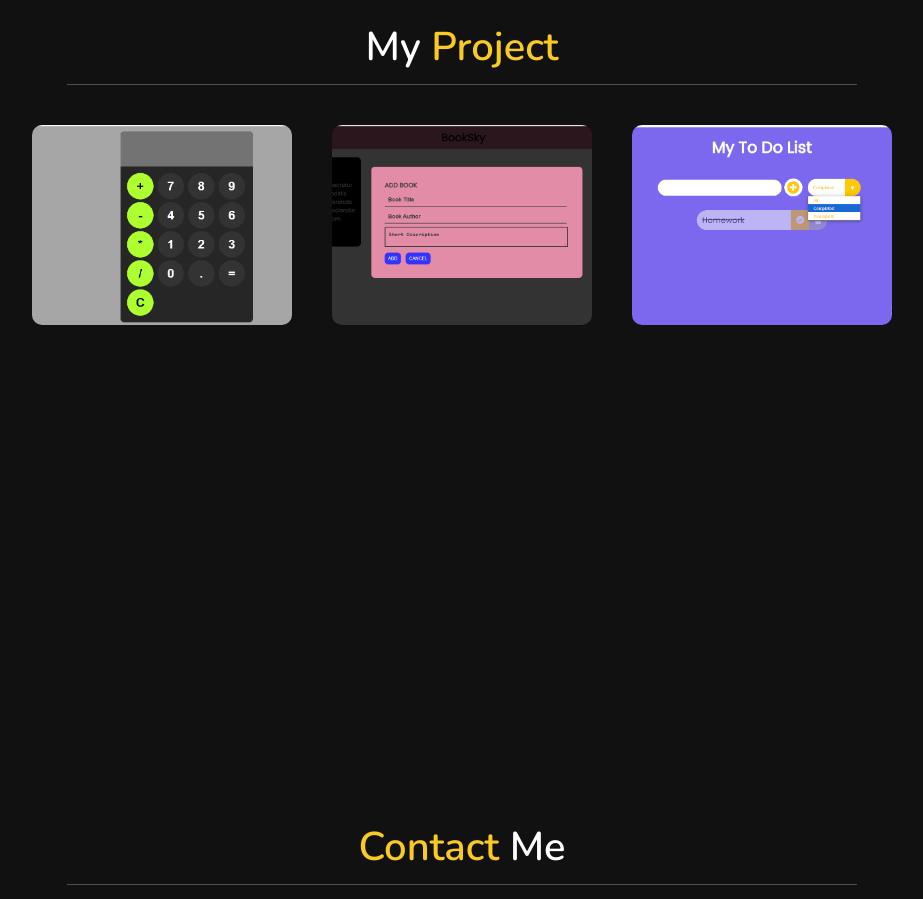
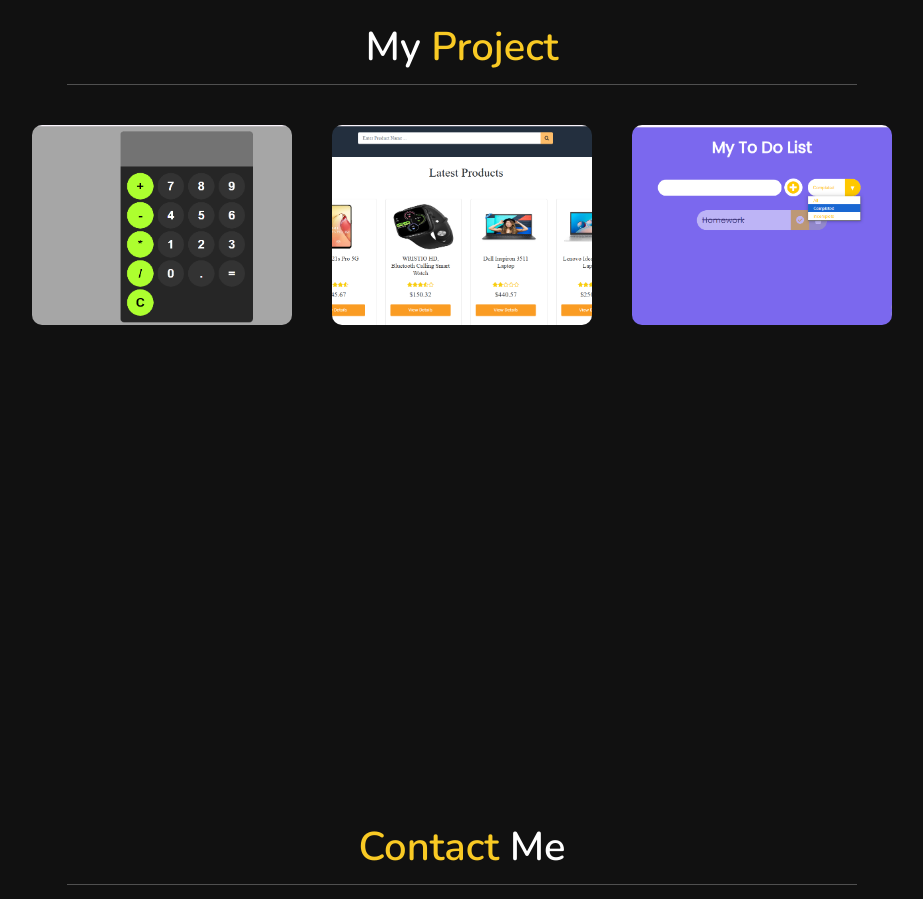
Before and after one commit to Revangapeth2003/Revanth-portfolio, a plain HTML site: page index.html in a window 1280 px wide. Shown: the part 2400-3299 px from the top of the page, without its empty margins (353-1276 px from the left). Drawn offline with nearby package versions, Linux system fonts and the light colour scheme.

Commit message:
Update index.html

```diff
--- a/index.html
+++ b/index.html
@@ -159,7 +159,7 @@
         </div>
 
         <div class="box">
-          <img src="Booksky-ss-img.png" alt="" />
+          <img src="mini-ecommerce.png" alt="" />
         </div>
 
         <div class="box">
```
